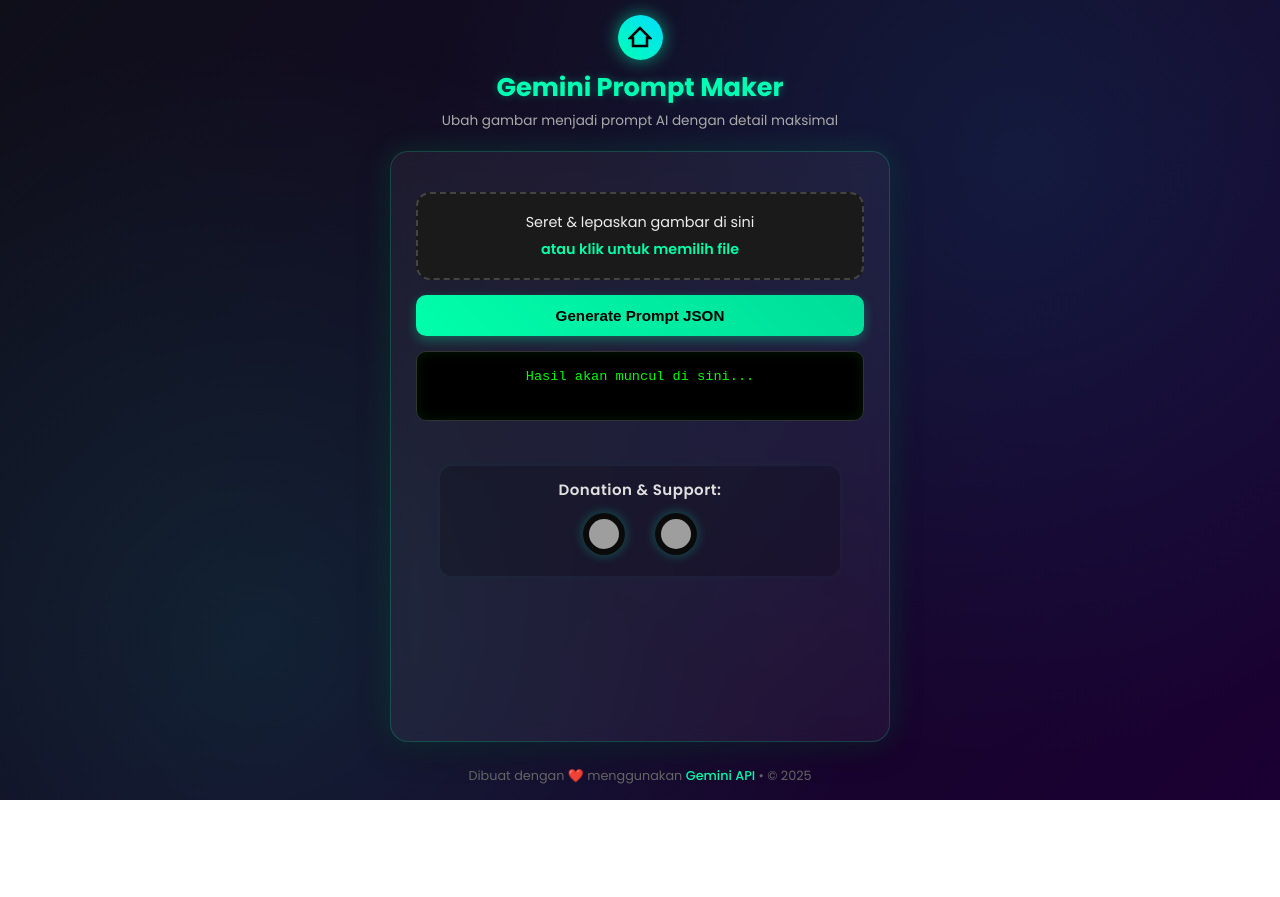
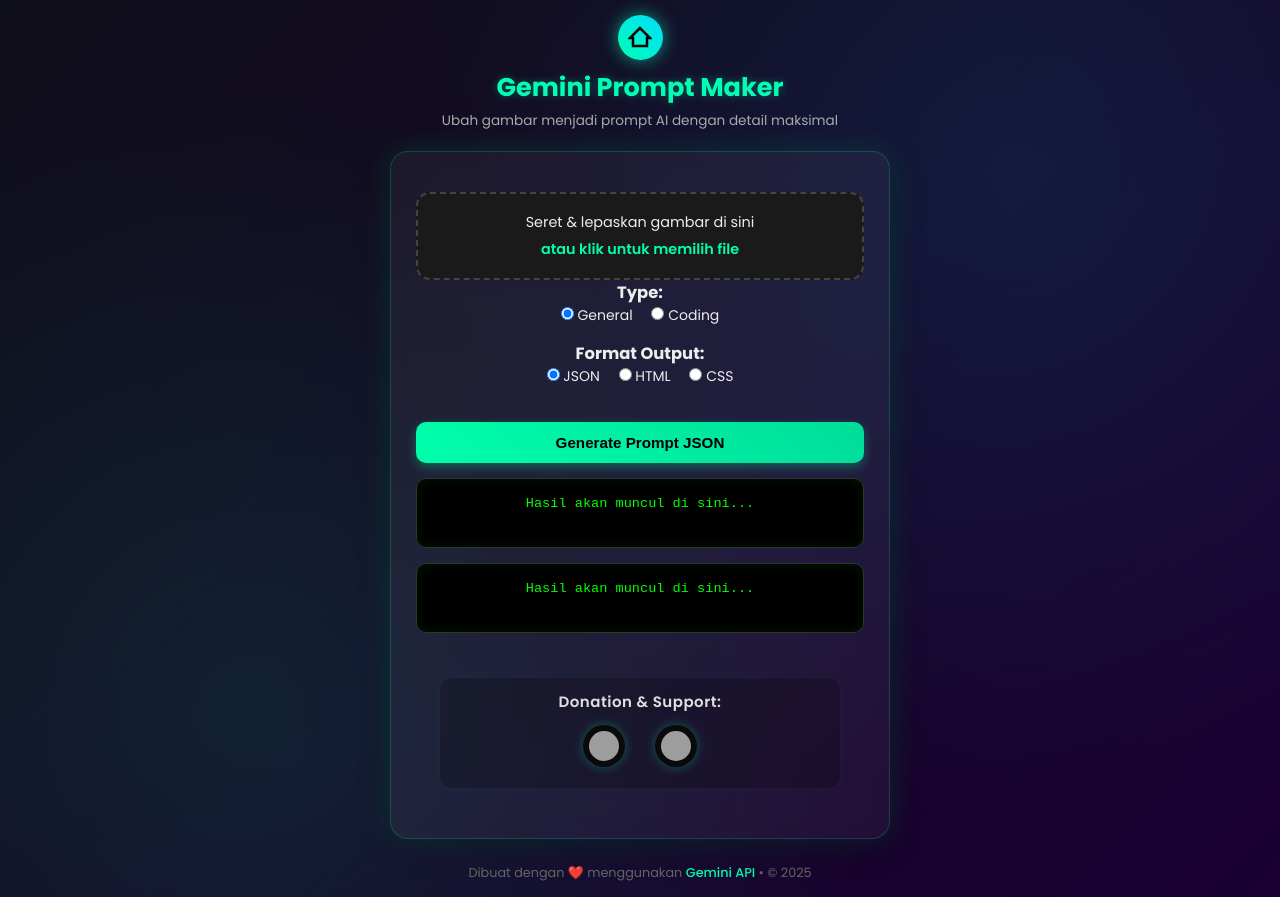
Before and after one commit to T-faces/Gemini-prompt, a website: page index.html in a window 1280 px wide. Before the commit the page ends 800 px from the top, so only its background shows below. Drawn offline with Linux system fonts and the light colour scheme; grey boxes are pictures that could not be loaded.

Commit message:
Update index.html

```diff
--- a/index.html
+++ b/index.html
@@ -319,6 +319,7 @@
 Jangan tambahkan teks lain di luar JSON, cukup keluarkan isi JSON-nya saja.
     </textarea>
 
+<!-- === Upload Gambar === -->
 <div class="upload-box" id="dropzone">
   <span>Seret & lepaskan gambar di sini</span>
   <label for="image" class="upload-label">atau klik untuk memilih file</label>
@@ -330,8 +331,38 @@
   <img id="previewimage" class="preview-image" alt="Pratinjau Gambar">
 </div>
 
+
+<div class="options-container" style="text-align:center; margin-bottom:20px;">
+  <h3>Type:</h3>
+  <div class="type-options" style="margin-bottom:15px;">
+    <label>
+      <input type="radio" name="type" value="general" checked> General
+    </label>
+    <label style="margin-left:15px;">
+      <input type="radio" name="type" value="coding"> Coding
+    </label>
+  </div>
+
+  <h3>Format Output:</h3>
+  <div class="format-options" style="margin-bottom:15px;">
+    <label>
+      <input type="radio" name="format" value="json" checked> JSON
+    </label>
+    <label style="margin-left:15px;">
+      <input type="radio" name="format" value="html"> HTML
+    </label>
+    <label style="margin-left:15px;">
+      <input type="radio" name="format" value="css"> CSS
+    </label>
+  </div>
+</div>
+
+<!-- === Tombol Generate dan Output === -->
 <button onclick="sendPrompt()">Generate Prompt JSON</button>
 
+<div style="text-align:center;">
+  <pre id="output" title="Klik untuk menyalin hasil">Hasil akan muncul di sini...</pre>
+</div>
     <div style="text-align:center;">
       <pre id="output" title="Klik untuk menyalin hasil">Hasil akan muncul di sini...</pre>
     </div>
```
Lines whose indentation alone changed are shown as unchanged.
